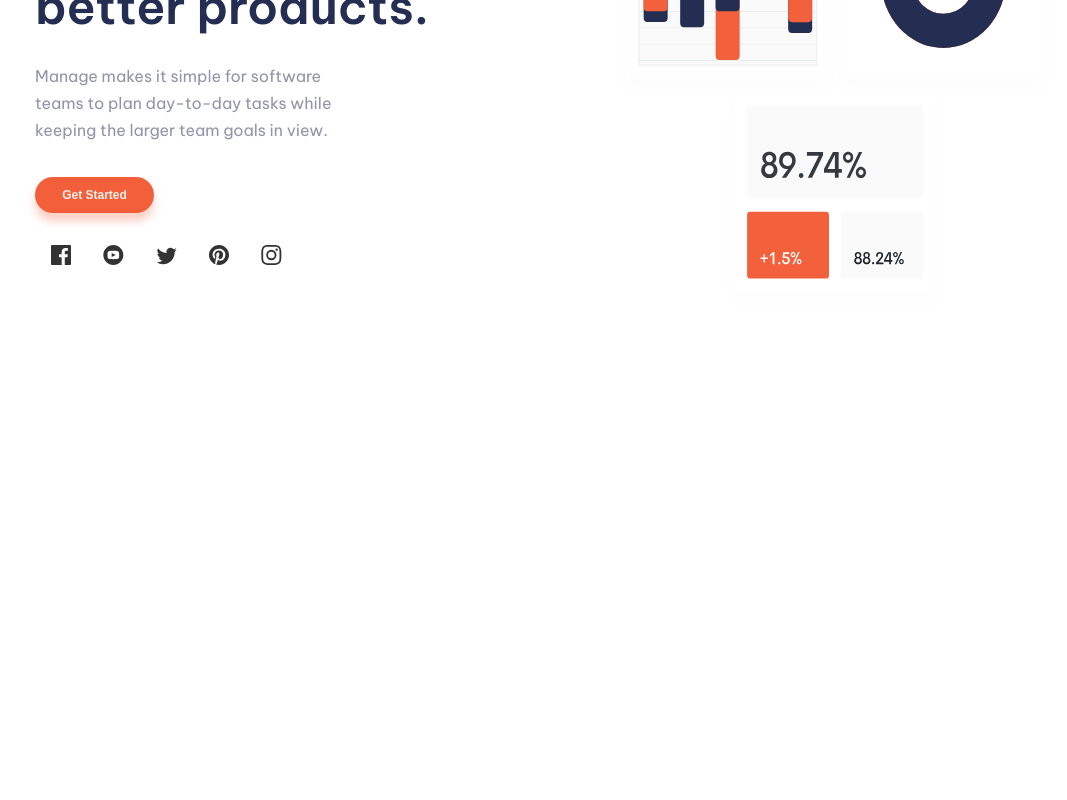
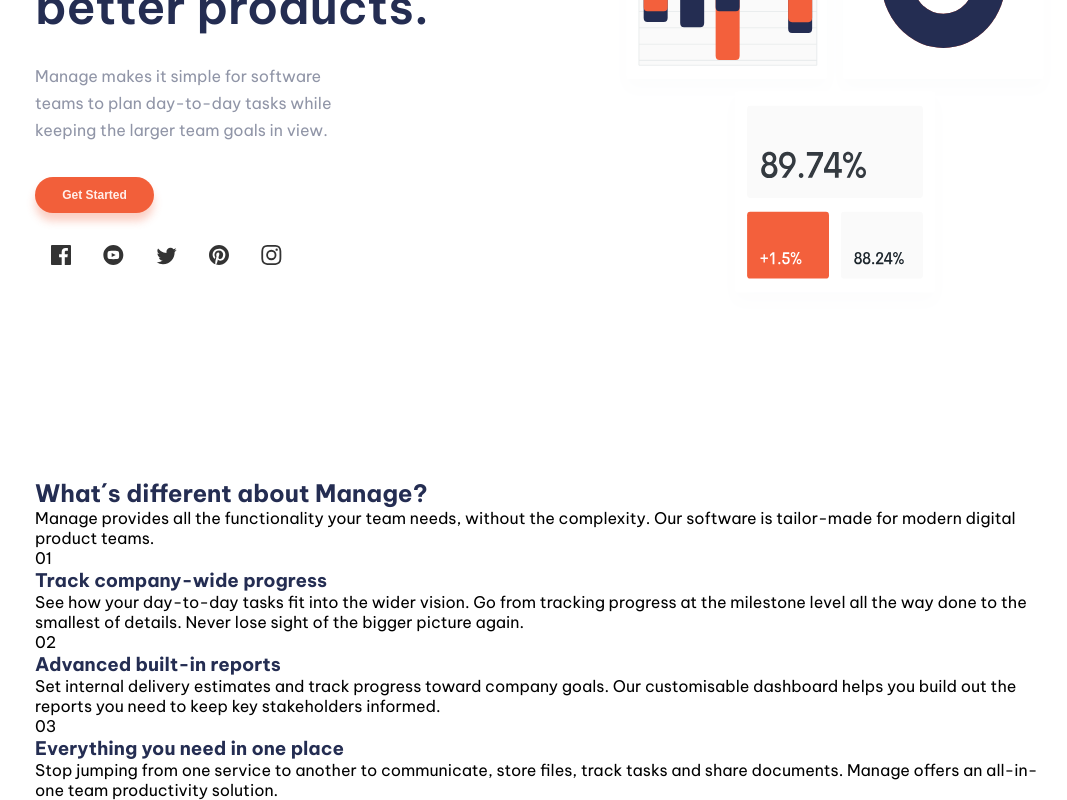
Before and after one commit to matiasealianelli/clon-manage, a React (Vite) app: page / in a window 1280 px wide. Shown: the part 370-1170 px from the top of the page, without its empty margins (93-1160 px from the left). Before the commit the page ends 800 px from the top, so only its background shows below. Built offline with nearby package versions, Linux system fonts and the light colour scheme.

Commit message:
Agregue estructura jsx de Service

```diff
--- a/src/components/Service.jsx
+++ b/src/components/Service.jsx
@@ -1,9 +1,55 @@
-import '/src/styles/Service.css';
+import "/src/styles/Service.css";
 
 export default function Service() {
-    return (
-      <>
-
-      </>
-    )
-  }
+  return (
+    <>
+      <section className="service" id="service">
+        <div className="contLeftService">
+          <h1 className="titleService">What´s different about Manage?</h1>
+          <p className="descriptionService">
+            Manage provides all the functionality your team needs, without the
+            complexity. Our software is tailor-made for modern digital product
+            teams.
+          </p>
+        </div>
+        <div className="contRightService">
+          <div className="contService1">
+            <div className="contNumberService">
+              <p className="numberService">01</p>
+              <h3 className="subTitleService">Track company-wide progress</h3>
+            </div>
+            <p className="textService">
+              See how your day-to-day tasks fit into the wider vision. Go from
+              tracking progress at the milestone level all the way done to the
+              smallest of details. Never lose sight of the bigger picture again.
+            </p>
+          </div>
+          <div className="contService2">
+            <div className="contNumberService paddingSubTitle">
+              <p className="numberService">02</p>
+              <h3 className="subTitleService">Advanced built-in reports</h3>
+            </div>
+            <p className="textService">
+              Set internal delivery estimates and track progress toward company
+              goals. Our customisable dashboard helps you build out the reports
+              you need to keep key stakeholders informed.
+            </p>
+          </div>
+          <div className="contService3">
+            <div className="contNumberService">
+              <p className="numberService">03</p>
+              <h3 className="subTitleService">
+                Everything you need in one place
+              </h3>
+            </div>
+            <p className="textService">
+              Stop jumping from one service to another to communicate, store
+              files, track tasks and share documents. Manage offers an
+              all-in-one team productivity solution.
+            </p>
+          </div>
+        </div>
+      </section>
+    </>
+  );
+}
```
